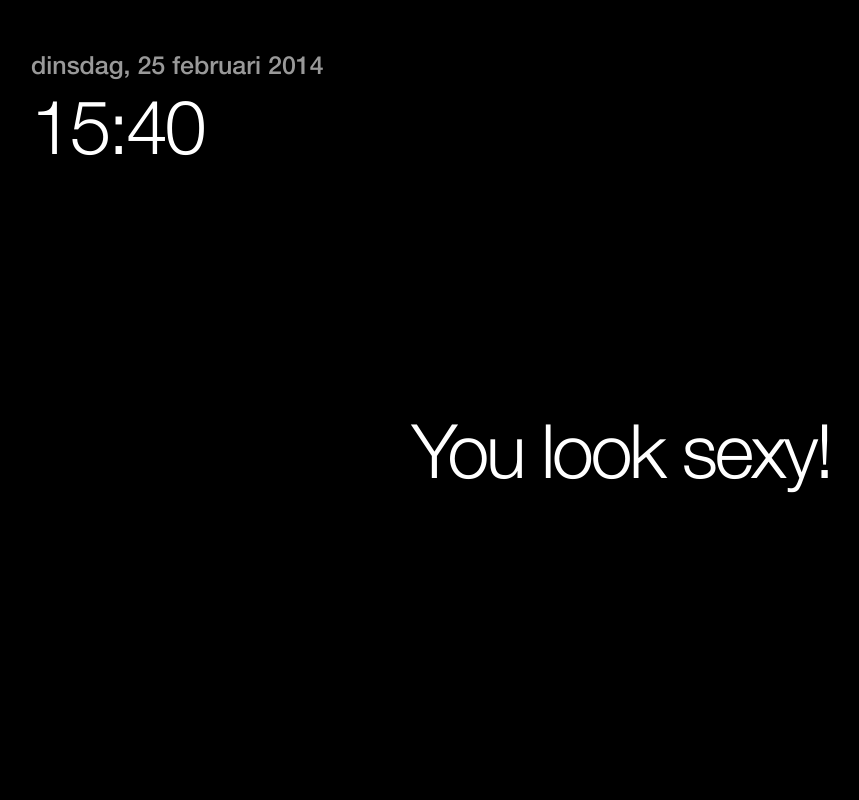
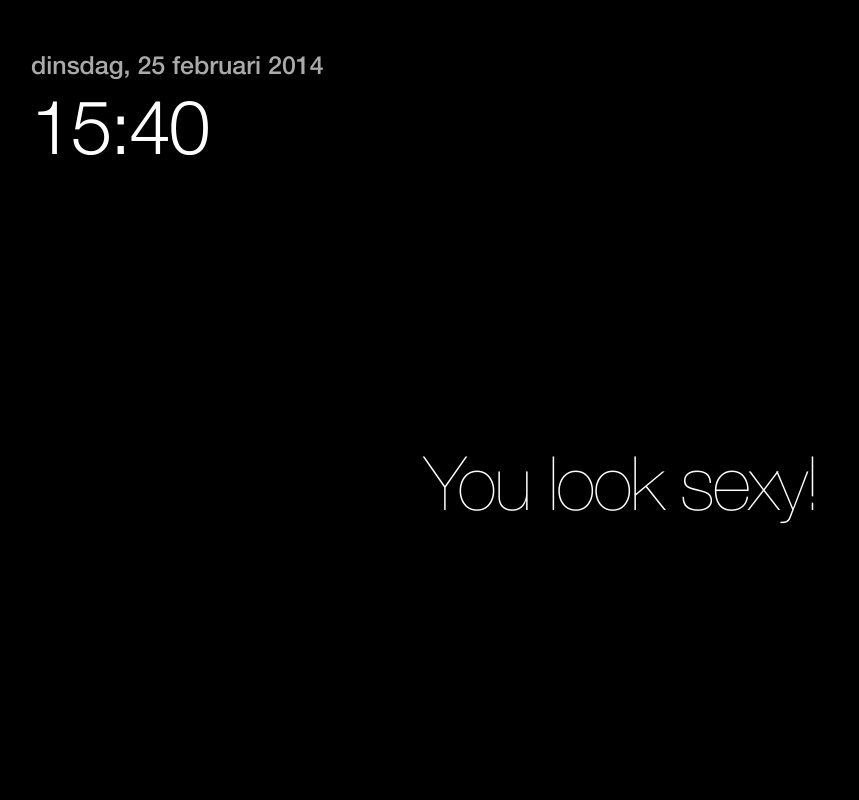
Before and after one commit to JulianCafeCoder/iot-magicmirror-gruppe3, a PHP site: page / in a window 1280 px wide. Shown: the whole page, without its empty margins (19-878 px from the left). Run offline with PHP 8.4, Linux system fonts and the light colour scheme.

Commit message:
Font & position change

```diff
--- a/css/main.css
+++ b/css/main.css
@@ -7,7 +7,7 @@ body, html {
 
 
 	font-family: "HelveticaNeue-Light";
-	letter-spacing: -3px;
+	letter-spacing: -2px;
 	color: #fff;
 	font-size: 75px;
 	 -webkit-font-smoothing: antialiased;
@@ -36,7 +36,16 @@ body, html {
 	position: absolute;
 	top: 50%;
 	height: 200px;
-	/* margin-top: -100px; */
+	margin-top: -100px;
+	line-height: 100px;
+}
+
+.lower-third
+{
+	position: absolute;
+	top: 66.666%;
+	height: 200px;
+	margin-top: -100px;
 	line-height: 100px;
 }
 
@@ -64,7 +73,7 @@ body, html {
 .small
 {
 	font-size: 35px;
-	letter-spacing: -1.5px;
+	letter-spacing: -1px;
 	font-family: "HelveticaNeue-Light";
 }
 
@@ -75,7 +84,12 @@ body, html {
 
 .dimmed
 {
-	color: #999;
+	color: #aaa;
+}
+
+.light
+{
+	font-family: "HelveticaNeue-UltraLight";
 }
 
 .icon
--- a/index.php
+++ b/index.php
@@ -13,7 +13,7 @@
 
 	<div class="top left"><div class="date xsmall dimmed"></div><div class="time"></div></div>
 	<div class="top right"><div class="sun xsmall dimmed"></div><div class="temp"></div><div class="forecast xsmall dimmed"></div></div>
-	<div class="center-ver center-hor"><div class="compliment"></div></div>
+	<div class="lower-third center-hor"><div class="compliment light"></div></div>
 	<div class="bottom center-hor"><div class="news small"></div></div>
 
 </div>
```
